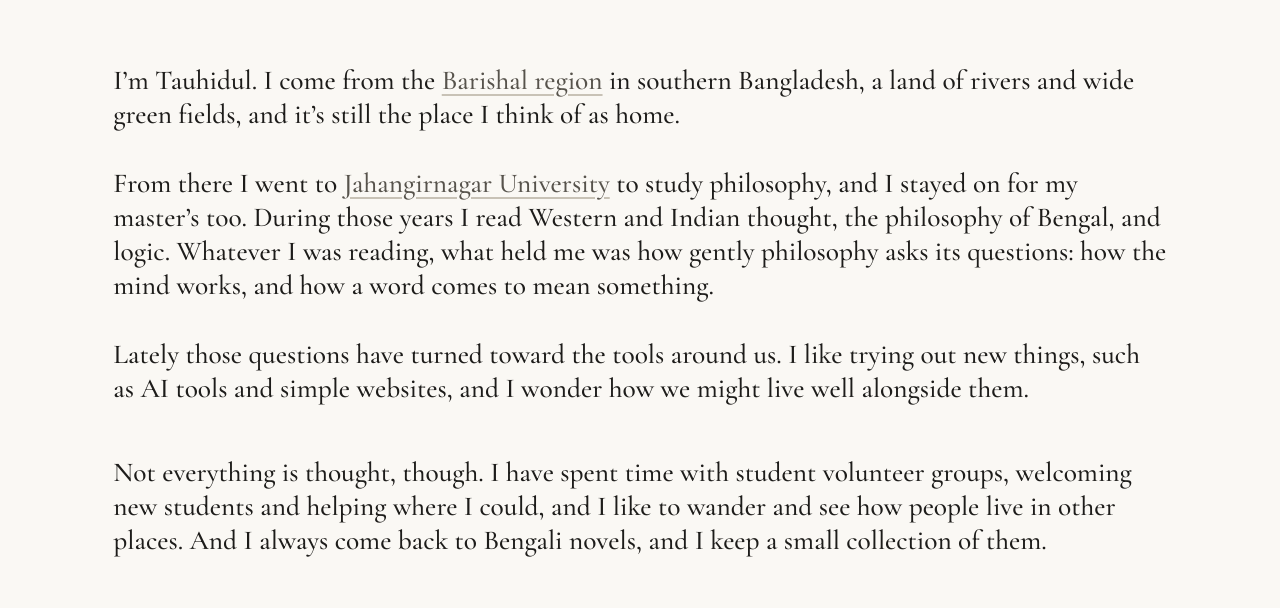
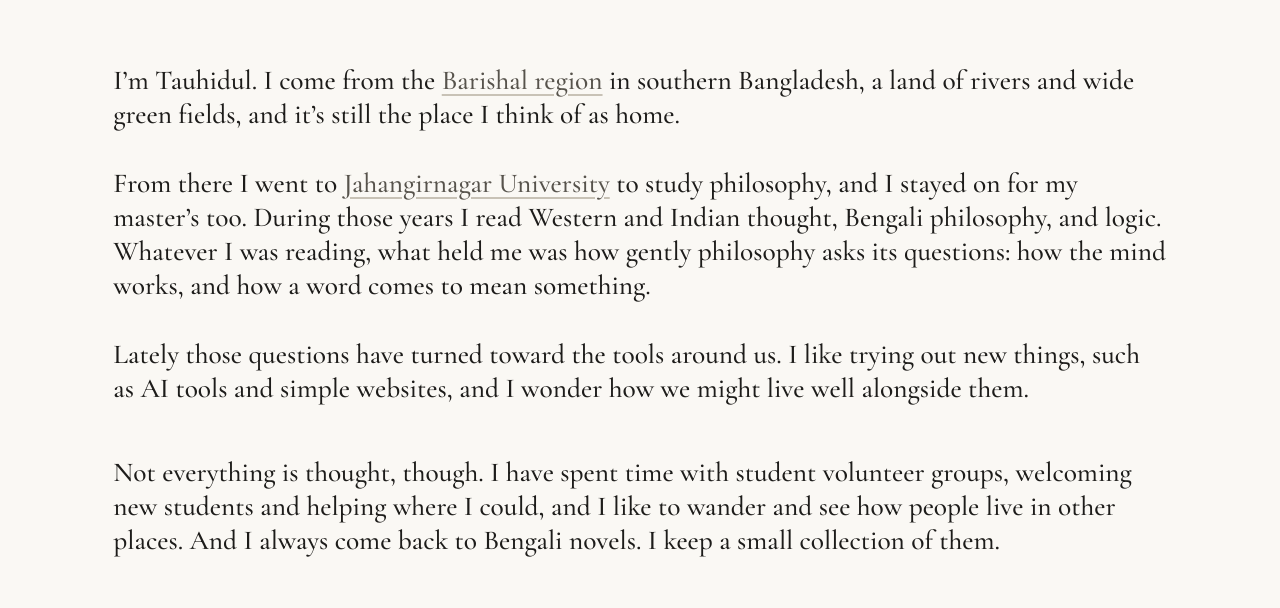
Before and after one commit to alamgir2176/tauhidul, a plain HTML site: page index.html in a window 1280 px wide. Shown: the part 526-1134 px from the top of the page. Drawn offline with Linux system fonts and the light colour scheme.

Commit message:
Home text: Bengali philosophy; split last sentence to remove the echo
Co-Authored-By: Claude Sonnet 5.5 <noreply@anthropic.com>
Claude-Session: https://claude.ai/code/session_01PDXxYErrfnkJZh6AXF6R1h

```diff
--- a/index.html
+++ b/index.html
@@ -8,7 +8,7 @@
   <title>Md Tauhidul Islam</title>
   <meta name="description" content="Md Tauhidul Islam is a philosophy graduate from Bangladesh, interested in mind, language, ethics and technology.">
   <meta name="author" content="Md Tauhidul Islam">
-  <meta name="site-version" content="2026-11-22-b">
+  <meta name="site-version" content="2026-11-22-c">
   <meta name="color-scheme" content="light">
   <meta name="theme-color" content="#faf8f4">
   <link rel="canonical" href="https://tauhidul.vercel.app/">
@@ -64,13 +64,13 @@
         <section class="text">
           <p>I&rsquo;m Tauhidul. I come from the <a href="https://en.wikipedia.org/wiki/Barisal_Division" rel="noopener noreferrer">Barishal region</a> in southern Bangladesh, a land of rivers and wide green fields, and it&rsquo;s still the place I think of as home.</p>
 
-          <p>From there I went to <a href="https://www.juniv.edu/" rel="noopener noreferrer">Jahangirnagar University</a> to study philosophy, and I stayed on for my master&rsquo;s too. During those years I read Western and Indian thought, the philosophy of Bengal, and logic. Whatever I was reading, what held me was how gently philosophy asks its questions: how the mind works, and how a word comes to mean something.</p>
+          <p>From there I went to <a href="https://www.juniv.edu/" rel="noopener noreferrer">Jahangirnagar University</a> to study philosophy, and I stayed on for my master&rsquo;s too. During those years I read Western and Indian thought, Bengali philosophy, and logic. Whatever I was reading, what held me was how gently philosophy asks its questions: how the mind works, and how a word comes to mean something.</p>
 
           <p>Lately those questions have turned toward the tools around us. I like trying out new things, such as AI tools and simple websites, and I wonder how we might live well alongside them.</p>
         </section>
 
         <section class="text">
-          <p>Not everything is thought, though. I have spent time with student volunteer groups, welcoming new students and helping where I could, and I like to wander and see how people live in other places. And I always come back to Bengali novels, and I keep a small collection of them.</p>
+          <p>Not everything is thought, though. I have spent time with student volunteer groups, welcoming new students and helping where I could, and I like to wander and see how people live in other places. And I always come back to Bengali novels. I keep a small collection of them.</p>
         </section>
       </main>
 
```
Also changed, not shown: 404.html (+1 -1 lines), 1 other file.
